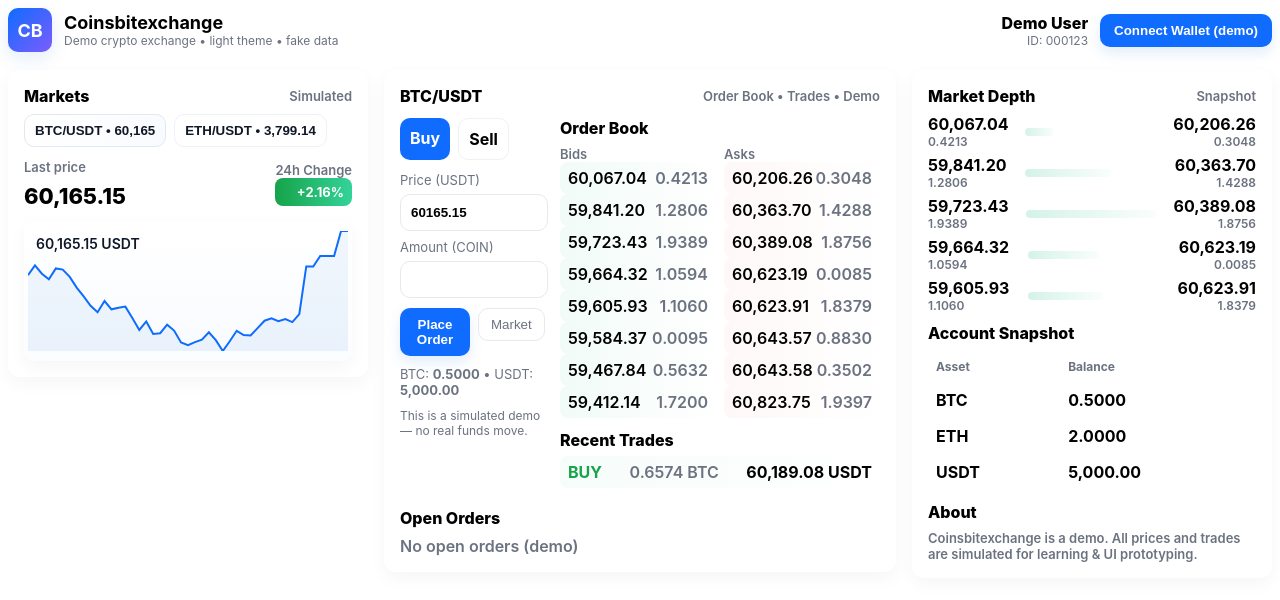
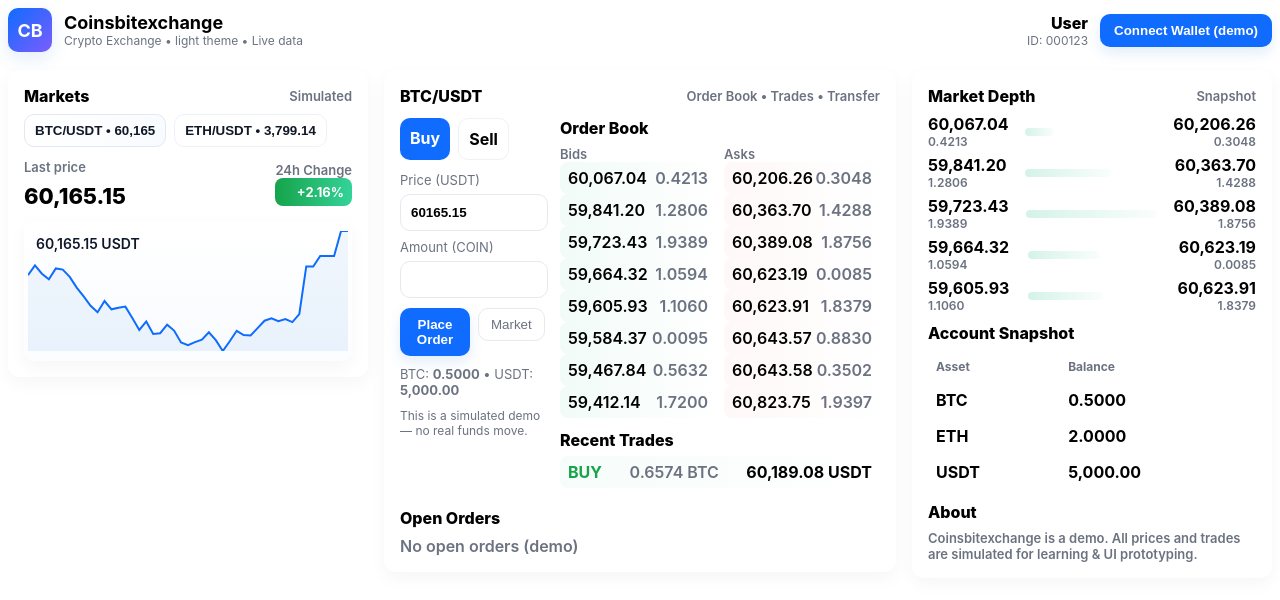
Before and after one commit to netsquarecafe12345-lgtm/Coins, a plain HTML site: page index.html in a window 1280 px wide. Drawn offline with Linux system fonts and the light colour scheme.

Commit message:
Update index.html

```diff
--- a/index.html
+++ b/index.html
@@ -129,13 +129,13 @@
       <div class="logo">CB</div>
       <div>
         <div class="title">Coinsbitexchange</div>
-        <div class="subtitle">Demo crypto exchange • light theme • fake data</div>
+        <div class="subtitle"> Crypto Exchange • light theme • Live data</div>
       </div>
     </div>
 
     <div class="controls">
       <div style="text-align:right">
-        <div style="font-weight:800">Demo User</div>
+        <div style="font-weight:800"> User</div>
         <div class="subtitle">ID: 000123</div>
       </div>
       <button class="btn" id="connectBtn">Connect Wallet (demo)</button>
@@ -178,7 +178,7 @@
     <div class="card">
       <div style="display:flex;justify-content:space-between;align-items:center;margin-bottom:12px">
         <div style="font-weight:800" id="pairTitle">BTC / USDT</div>
-        <div class="small muted">Order Book • Trades • Demo</div>
+        <div class="small muted">Order Book • Trades • Transfer</div>
       </div>
 
       <div style="display:grid;grid-template-columns:1fr 320px;gap:12px;">
```
